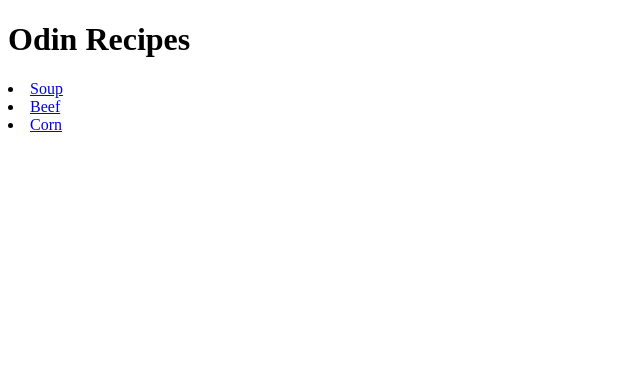
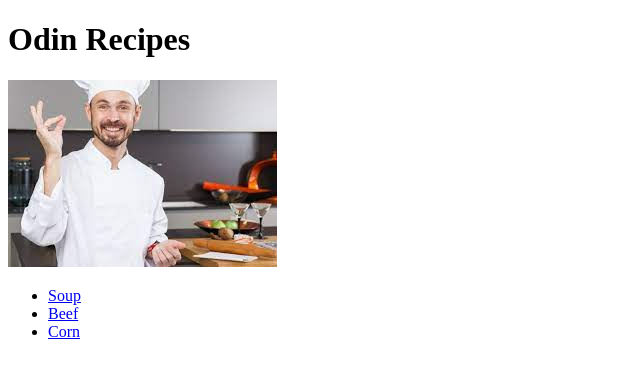
Before and after one commit to JBBishopDev/odin-recipes, a plain HTML site: page index.html in a window 1280 px wide. Shown: the whole page, without its empty margins (0-640 px from the left). Drawn offline with Linux system fonts and the light colour scheme.

Commit message:
Fix bug with homepage img

```diff
--- a/index.html
+++ b/index.html
@@ -7,7 +7,7 @@
 </head>
 <body>
     <h1>Odin Recipes</h1>
-    <a href="images/chef.jpeg"
+    <img alt="A chef smiling" src="images/chef.jpeg">
     <ul>
         <li><a href="recipes/soup.html">Soup</a></li>
         <lI><a href="recipes/beef.html">Beef</a></li>
```
